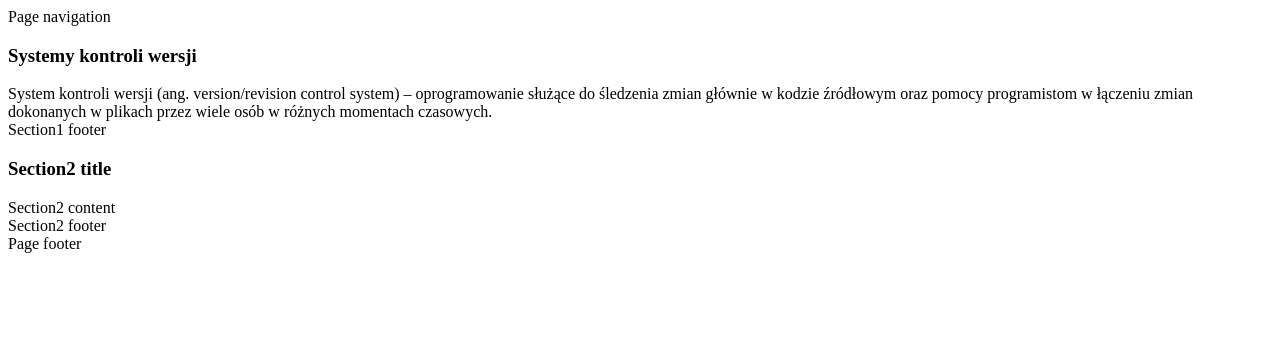
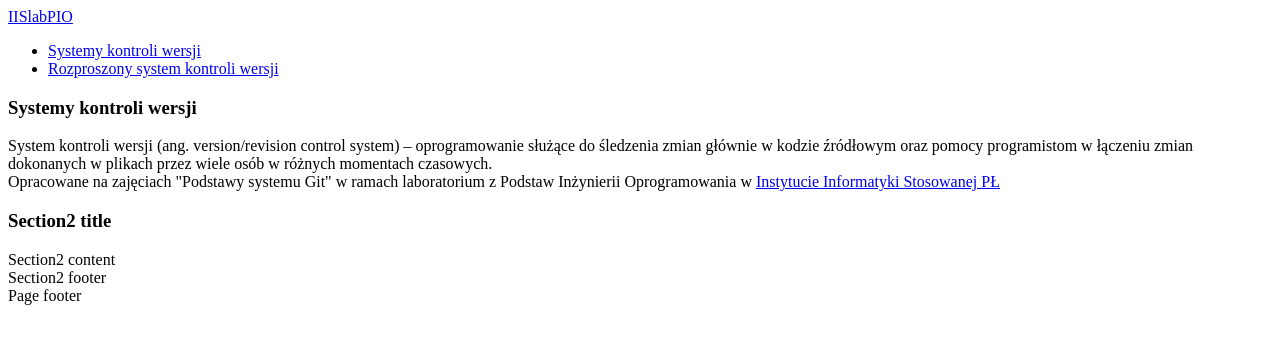
Before and after one commit to volmative/iislabpio_194931, a plain HTML site: page index.html in a window 1280 px wide. Drawn offline with Linux system fonts and the light colour scheme.

Commit message:
Dodano zmiany master part1

```diff
--- a/index.html
+++ b/index.html
@@ -5,7 +5,15 @@
 	</head>
 	<body>
 		<nav class="navbar">
-			Page navigation
+			 <div class="navbar-header">
+		 <a class="navbar-brand" href="#">IISlabPIO</a>
+	 </div>
+	 <div class="collapse navbar-collapse">
+	 	<ul class="nav navbar-nav">
+   			<li><a href="#section1">Systemy kontroli wersji</a></li>
+   			<li><a href="#section2">Rozproszony system kontroli wersji</a></li>
+   		</ul>
+   	</div>
 		</nav>
 		<section id="section1" class="panel panel-default">
 			<div class="panel-heading">
@@ -15,7 +23,7 @@
 	    		System kontroli wersji (ang. version/revision control system) – oprogramowanie służące do śledzenia zmian głównie w kodzie źródłowym oraz pomocy programistom w łączeniu zmian dokonanych w plikach przez wiele osób w różnych momentach czasowych.
 	  		</div>
 			<footer class="panel-footer">
-				Section1 footer
+				Opracowane na zajęciach "Podstawy systemu Git" w ramach laboratorium z Podstaw Inżynierii Oprogramowania w <a href="http://www.iis.p.lodz.pl/">Instytucie Informatyki Stosowanej PŁ</a>
 			</footer>
 		</section>
 		<section id="section2" class="panel panel-default">
```
